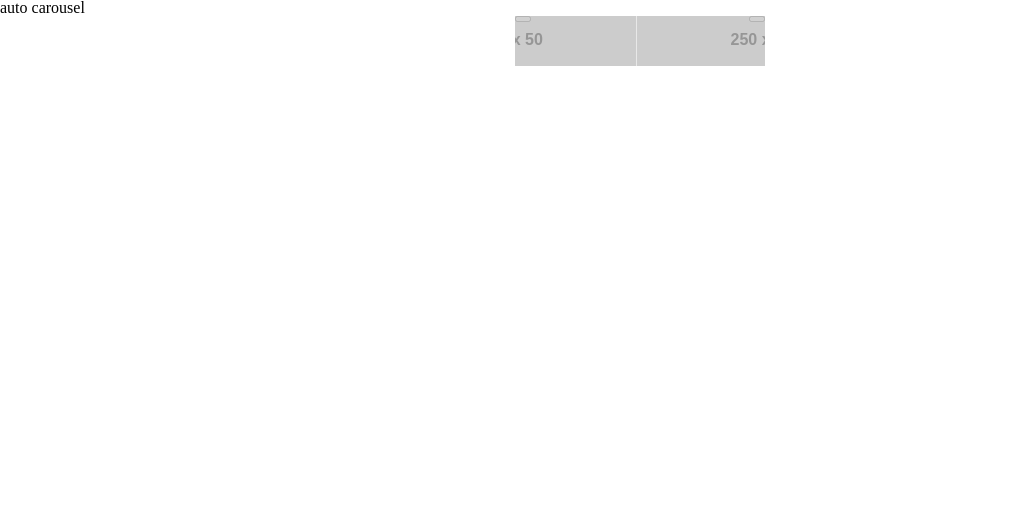
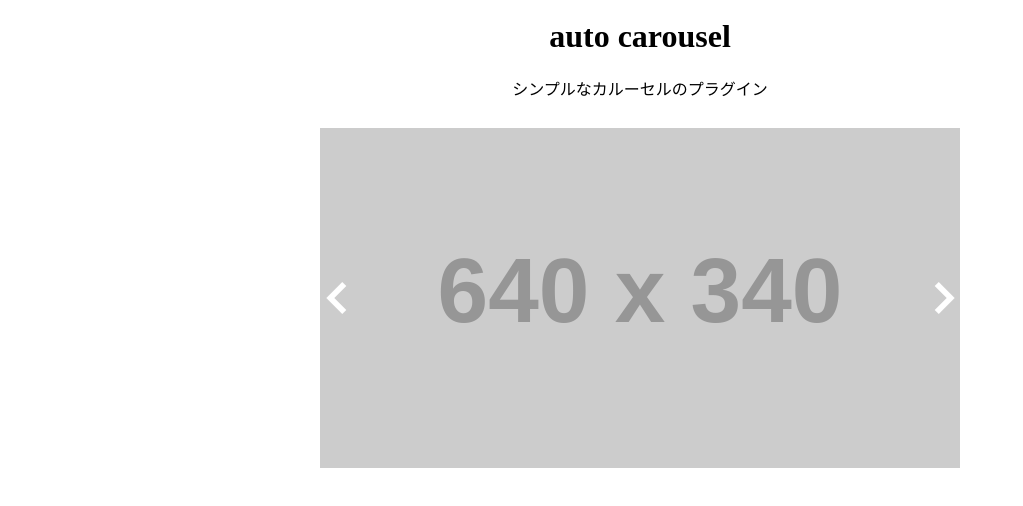
Before and after one commit to blajir/carousel, a website: page index.html in a window 1280 px wide. Shown: the whole page, without its empty margins (0-1023 px from the left). Drawn offline with nearby package versions, Linux system fonts and the light colour scheme; placeholder pictures from the web are drawn by us.

Commit message:
レイアウトの整形

```diff
--- a/css/index.css
+++ b/css/index.css
@@ -1,5 +1,23 @@
+h1{
+  margin: 20px 0 30px;
+  font-size: 32px;
+  font-weight: bold;
+  text-align: center;
+}
+p{
+  margin: 0 0 30px;
+  text-align: center;
+}
 img{
   vertical-align: bottom;
+}
+button{
+  -moz-appearance: none;
+  -webkit-appearance: none;
+  appearance: none;
+}
+button:focus{
+  outline: 0;
 }
 .slide{
   position: relative;
@@ -9,41 +27,36 @@ img{
   margin-right: auto;
   overflow: hidden;
 }
-
 .slide li{
   position: absolute;
-/*  top: 0;*/
-/*  left: 0;*/
   display: none;
-/*
-  width: 100%;
-  height: 100%;
-*/
   transition: all 1s;
   transition-property: all;
 }
-
 .slide li.current{
   display: block;
 }
-
-.slide li img{
-/*
-  width: 100vw;
-  height: 100vmin;
-*/
-}
-
 .button-prev{
   position: absolute;
-  top: 0;
+  top: 50%;
   left: 0;
   z-index: 1;
+  width: 32px;
+  height: 32px;
+  margin-top: -16px;
+  border: 0;
+  background: url(../img/icon-arrow-prev.png) 0 0 no-repeat;
+  cursor: pointer;
 }
-
 .button-next{
   position: absolute;
-  top: 0;
+  top: 50%;
   right: 0;
   z-index: 1;
+  width: 32px;
+  height: 32px;
+  margin-top: -16px;
+  border: 0;
+  background: url(../img/icon-arrow-next.png) 0 0 no-repeat;
+  cursor: pointer;
 }
--- a/index.html
+++ b/index.html
@@ -10,26 +10,27 @@
 </head>
 <body>
   <h1>auto carousel</h1>
+  <p>シンプルなカルーセルのプラグイン</p>
   <div class="slide">
     <ul>
       <li class="current">
-        <img src="http://placehold.jp/250x50.png?text=ダミー1" alt="">
+        <img src="http://placehold.jp/640x340.png?text=ダミー1" alt="">
       </li>
       <li>
-        <img src="http://placehold.jp/250x50.png?text=ダミー2" alt="">
+        <img src="http://placehold.jp/640x340.png?text=ダミー2" alt="">
       </li>
       <li>
-        <img src="http://placehold.jp/250x50.png?text=ダミー3" alt="">
+        <img src="http://placehold.jp/640x340.png?text=ダミー3" alt="">
       </li>
       <li>
-        <img src="http://placehold.jp/250x50.png?text=ダミー4" alt="">
+        <img src="http://placehold.jp/640x340.png?text=ダミー4" alt="">
       </li>
     </ul>
   </div>
   <script>
     $(function () {
       $('.slide').slide({ //対象のDOM
-        speed: '2000',
+        speed: '5000',
         button: true
       });
     });
```
Also changed, not shown: img/icon-arrow-next.png (added), img/icon-arrow-prev.png (added).
